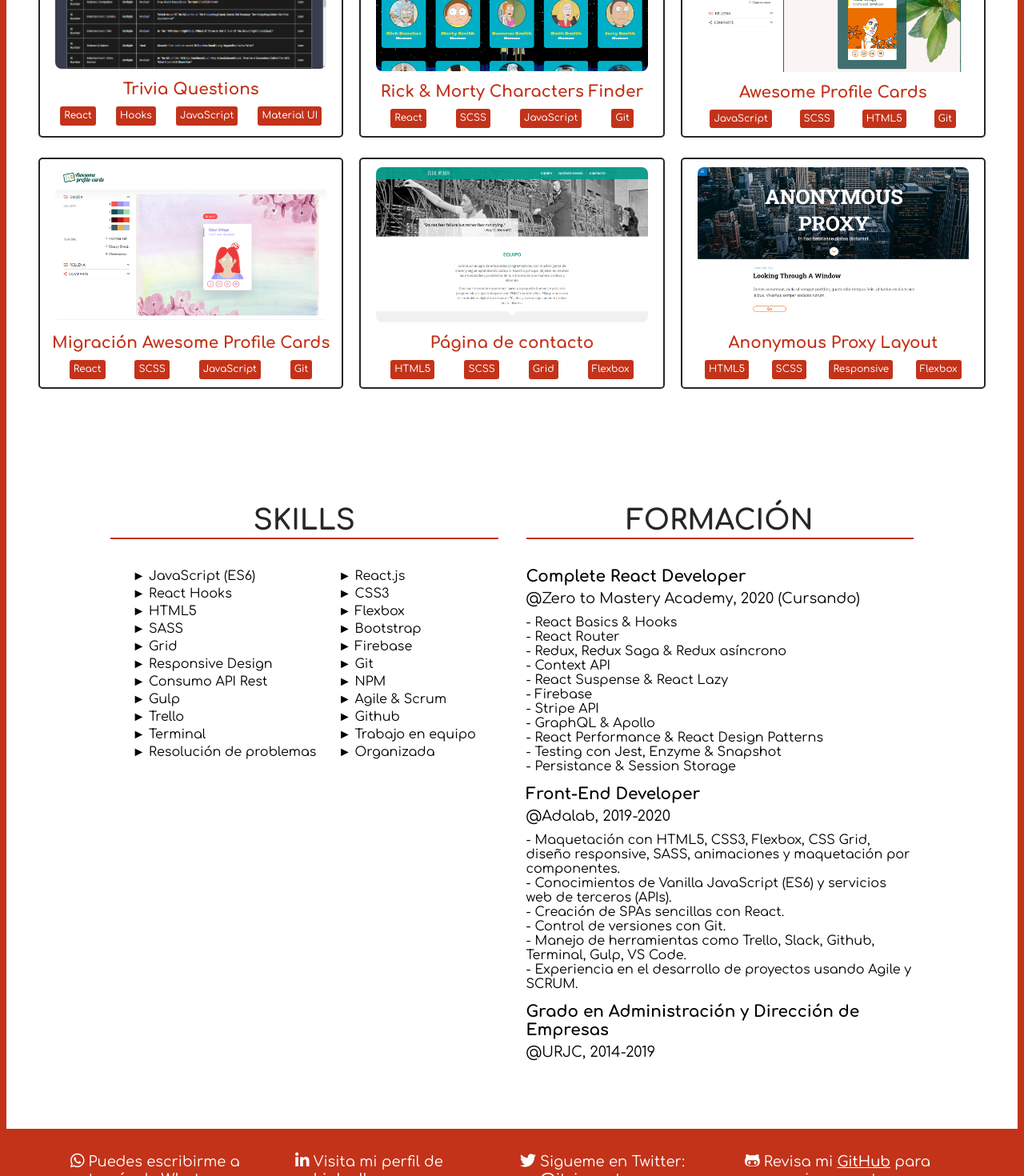
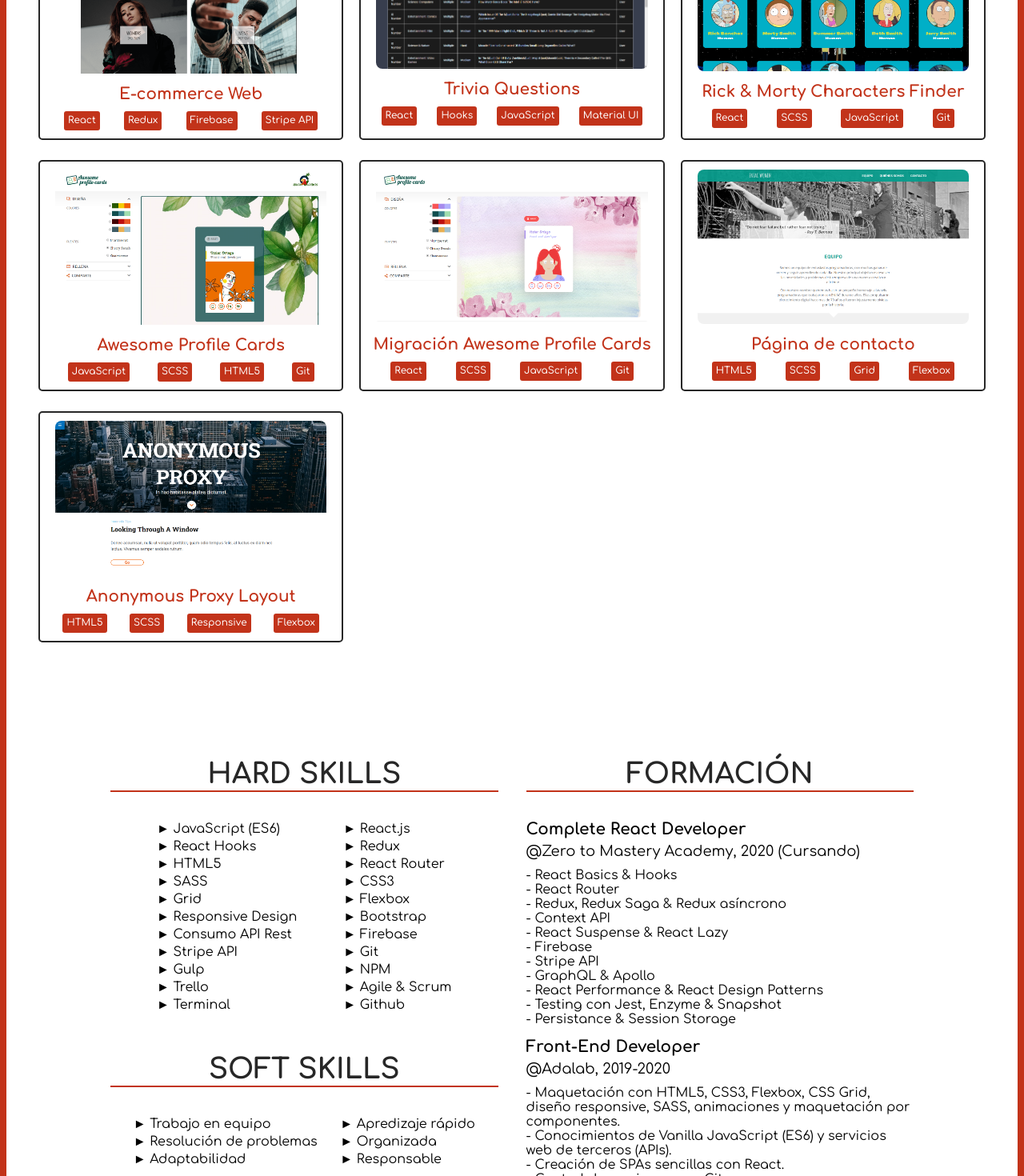
Before and after one commit to itziaroh/portfolio, a React (Create React App) app: page / in a window 1280 px wide. Shown: the part 760-2230 px from the top of the page at 80% size. Built offline with nearby package versions, Linux system fonts and the light colour scheme.

Commit message:
Add ecommerce project and update skills

```diff
--- a/src/components/Skills.js
+++ b/src/components/Skills.js
@@ -4,7 +4,7 @@ const Skills = () => {
     return (
         <div className="skills_wrapper" >
             <section className="skills_tech">
-                <h2 className="skills_tech-title">SKILLS</h2>
+                <h2 className="skills_tech-title">HARD SKILLS</h2>
                 <div className="skills_tech-container">
                     <ul className="skills_text">
                         <li>► JavaScript (ES6)</li>
@@ -14,13 +14,15 @@ const Skills = () => {
                         <li>► Grid</li>
                         <li>► Responsive Design</li>
                         <li>► Consumo API Rest</li>
+                        <li>► Stripe API</li>
                         <li>► Gulp</li>
                         <li>► Trello</li>
                         <li>► Terminal</li>
-                        <li>► Resolución de problemas</li>
                     </ul>
                     <ul className="skills_text">
                         <li>► React.js</li>
+                        <li>► Redux</li>
+                        <li>► React Router</li>
                         <li>► CSS3</li>
                         <li>► Flexbox</li>
                         <li>► Bootstrap</li>
@@ -29,8 +31,19 @@ const Skills = () => {
                         <li>► NPM</li>
                         <li>► Agile & Scrum</li>
                         <li>► Github</li>
+                    </ul>
+                </div>
+                <h2 className="skills_tech-title">SOFT SKILLS</h2>
+                <div className="skills_tech-container">
+                    <ul className="skills_text">
                         <li>► Trabajo en equipo</li>
+                        <li>► Resolución de problemas</li>
+                        <li>► Adaptabilidad</li>
+                    </ul>
+                    <ul className="skills_text">
+                        <li>► Apredizaje rápido</li>
                         <li>► Organizada</li>
+                        <li>► Responsable</li>
                     </ul>
                 </div>
             </section>
--- a/src/projects-data/projects.json
+++ b/src/projects-data/projects.json
@@ -1,5 +1,15 @@
 {
     "projects": [
+        {
+            "url": "https://github.com/itziaroh/ecommerce-web",
+            "img": "./img/project-ecommerce.png",
+            "project": "E-commerce Web",
+            "description": "E-commerce Web",
+            "tech1": "React",
+            "tech2": "Redux",
+            "tech3": "Firebase",
+            "tech4": "Stripe API"
+        },
         {
             "url": "https://github.com/itziaroh/trivia-questions",
             "img": "./img/project-trivia.png",
```
Also changed, not shown: public/img/project-ecommerce.png (added), 9 other files (tests, documents, lock files or other folders).
